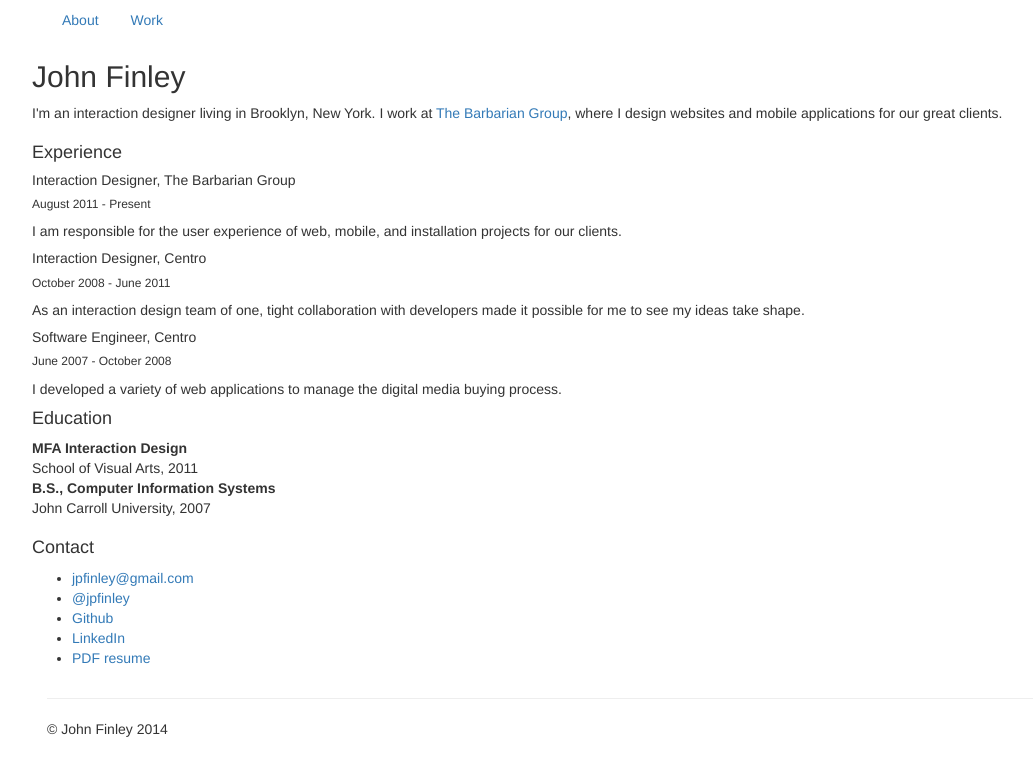
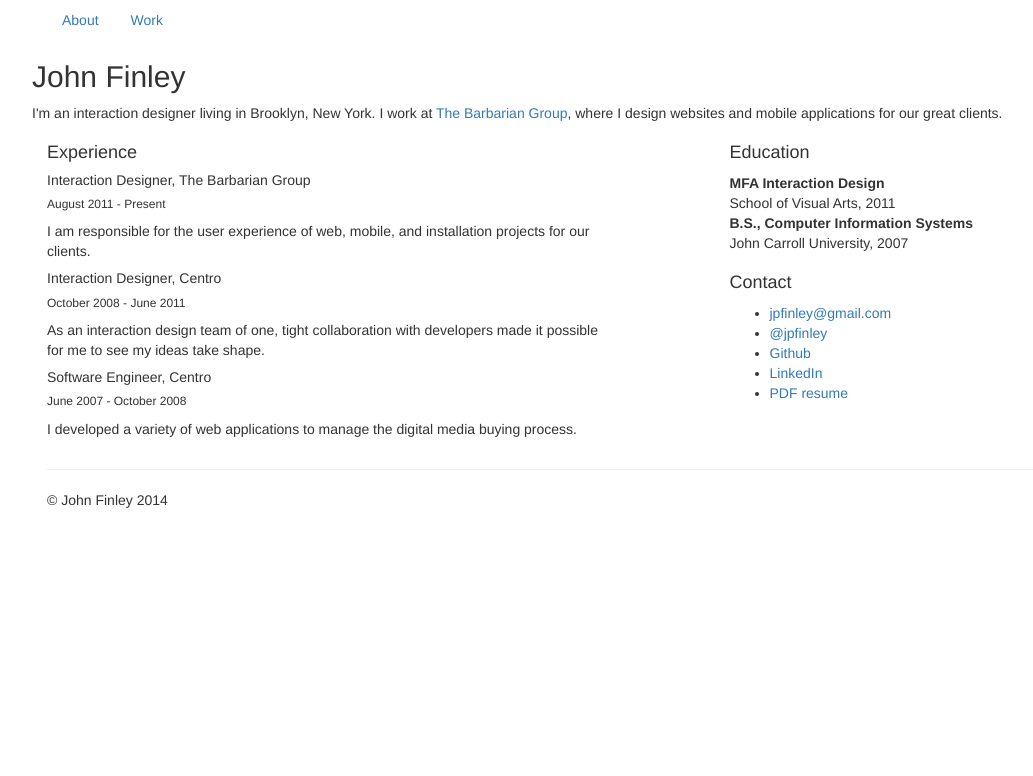
Before and after one commit to jpfinley/heyfinley, a Jekyll site: the page built from index.html, in a window 1280 px wide. Shown: the top 776 px of the page, without its empty margins (23-1056 px from the left). Built offline with Jekyll 4.4.1, drawn with Linux system fonts in a browser that asks for light colours; Markdown is read by kramdown in place of the engine named in the settings.

Commit message:
Bootstrap compatibility update

```diff
--- a/index.html
+++ b/index.html
@@ -2,14 +2,14 @@
 layout: default
 ---
 
-<div id="content" class="row-fluid">
+<div id="content">
   <div id="objective" class="row">
     <h2>John Finley</h2>
     <p>I'm an interaction designer living in Brooklyn, New York. I work at <a href="https://barbariangroup.com">The Barbarian Group</a>, where I design websites and mobile applications for our great clients.</p>
   </div><!-- objective -->
 
   <div class="row">
-    <div id="experience" class="resume span6">
+    <div id="experience" class="resume col-md-6">
       <h4>Experience</h4>
       <h5 class="job-title">Interaction Designer, The Barbarian Group</h5>
       <h6 class="job-date">August 2011 - Present</h6>
@@ -22,7 +22,7 @@ layout: default
       <p>I developed a variety of web applications to manage the digital media buying process.</p>
     </div><!-- experience -->
 
-    <div class="resume span5 offset1">
+    <div class="resume col-md-5 col-md-offset-1">
       <h4>Education</h4>
       <dl>
         <dt>MFA Interaction Design</dt>
```
